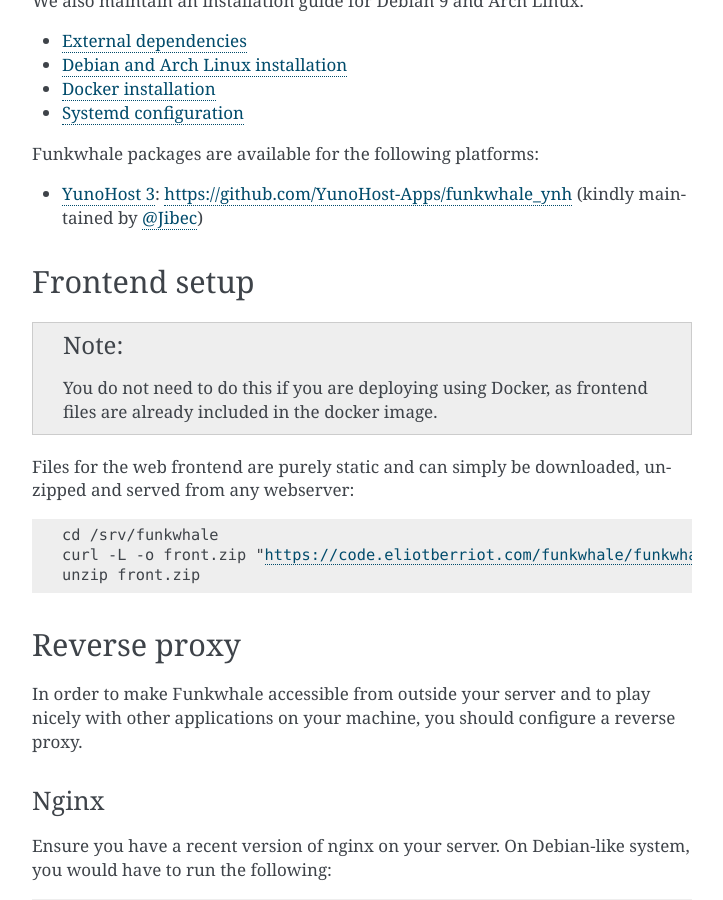
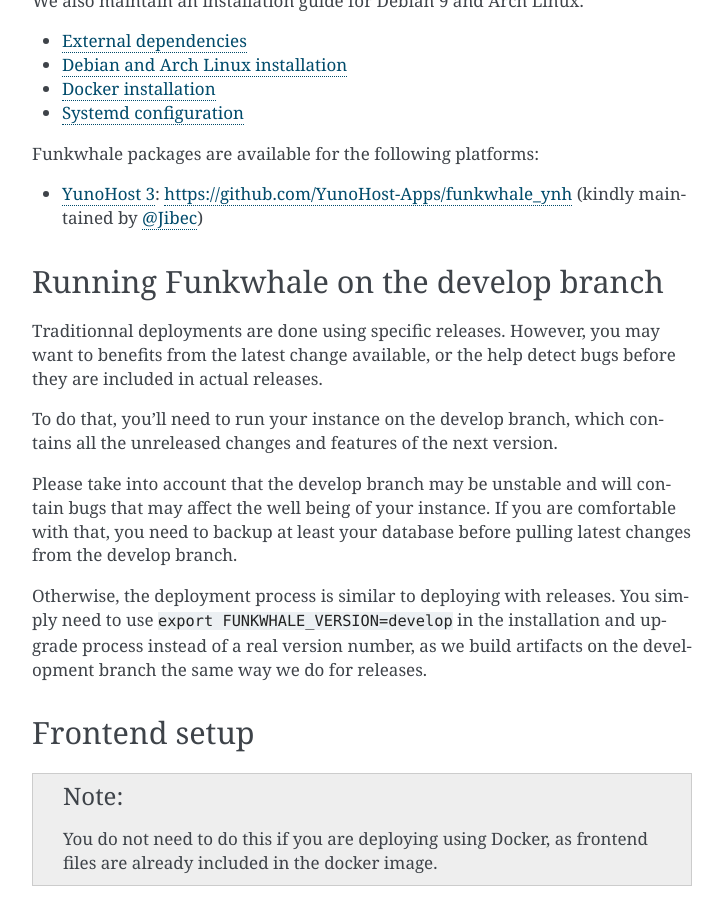
Before and after one commit to RYGhub/funkwhale, a Sphinx documentation site: the page built from docs/installation/index.rst, in a window 1280 px wide and 900 px high, scrolled down 1321 px. Shown: the whole window, without its empty margins (388-1111 px from the left). Built offline with Sphinx 7.4.7, drawn with Linux system fonts in a browser that asks for light colours; pages that are not in the unit, such as notebooks, are missing from menus; some of the changed text lies outside the part shown.

Commit message:
Added instructions to run Funkwhale on the develop branch

```diff
--- a/docs/installation/index.rst
+++ b/docs/installation/index.rst
@@ -66,11 +66,30 @@
    docker
    systemd
 
-
 Funkwhale packages are available for the following platforms:
 
 - `YunoHost 3 <https://yunohost.org/>`_: https://github.com/YunoHost-Apps/funkwhale_ynh (kindly maintained by `@Jibec <https://github.com/Jibec>`_)
 
+
+Running Funkwhale on the develop branch
+---------------------------------------
+
+Traditionnal deployments are done using specific releases. However, you
+may want to benefits from the latest change available, or the help detect
+bugs before they are included in actual releases.
+
+To do that, you'll need to run your instance on the develop branch,
+which contains all the unreleased changes and features of the next version.
+
+Please take into account that the develop branch
+may be unstable and will contain bugs that may affect the well being of your
+instance. If you are comfortable with that, you need to backup at least your database
+before pulling latest changes from the develop branch.
+
+Otherwise, the deployment process is similar to deploying with releases.
+You simply need to use ``export FUNKWHALE_VERSION=develop``
+in the installation and upgrade process instead of a real version number,
+as we build artifacts on the development branch the same way we do for releases.
 
 .. _frontend-setup:
 
```
